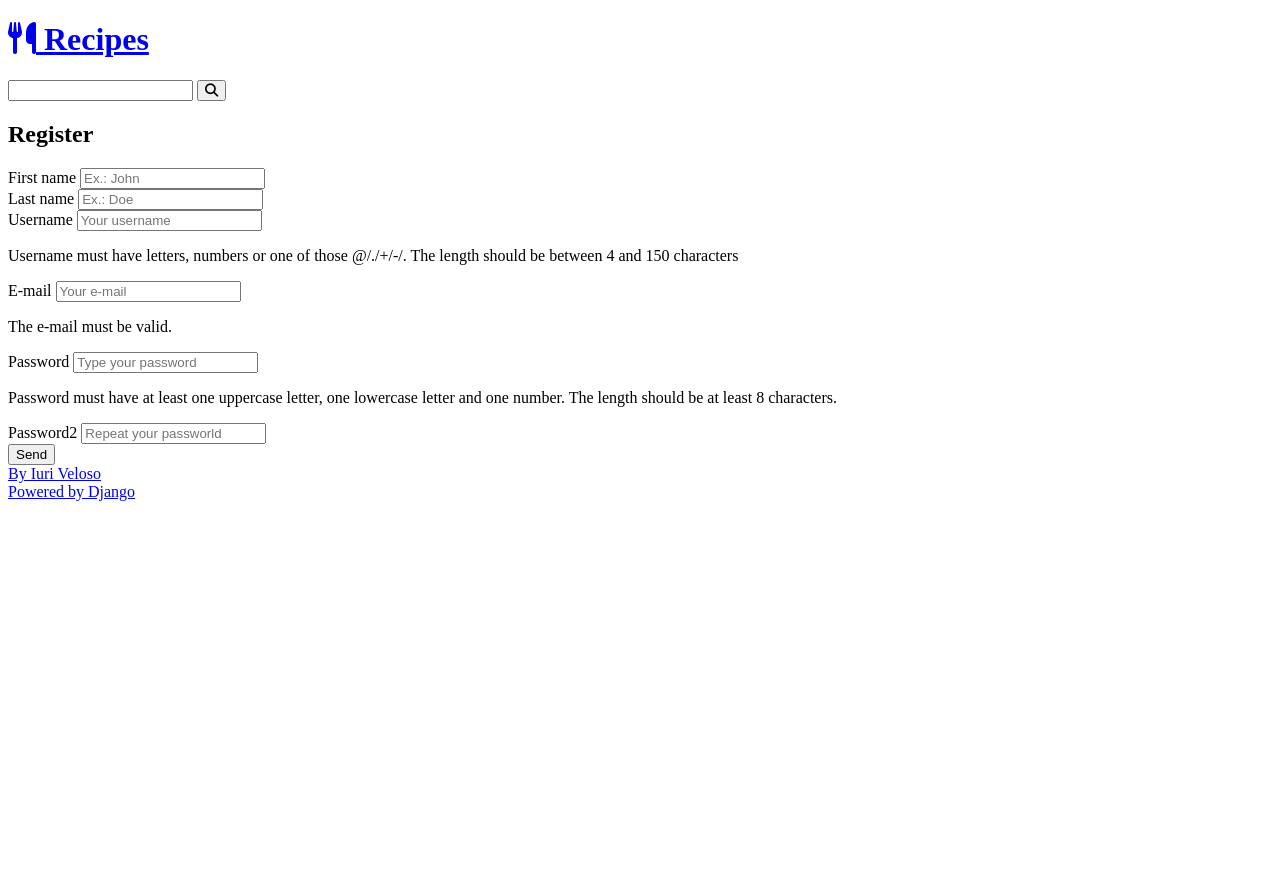
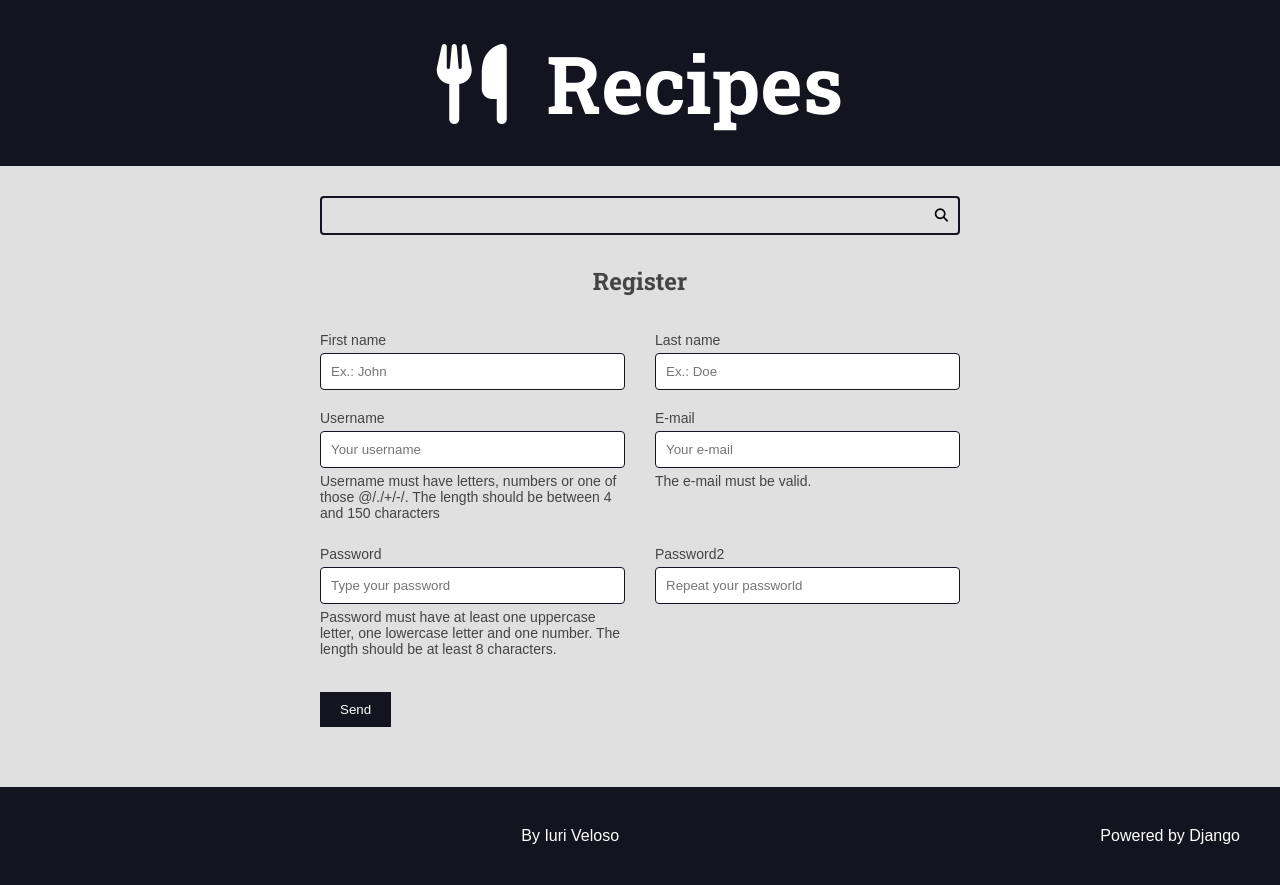
Before and after one commit to IuriVeloso/django-project-1, a Django app: page /authors/register/ in a window 1280 px wide. Before the commit the page ends 501 px from the top, so only its background shows below. Run offline with Django 5.2, Linux system fonts and the light colour scheme.

Commit message:
feat: edit pages html path

```diff
--- a/authors/forms.py
+++ b/authors/forms.py
@@ -120,7 +120,6 @@ class RegisterForm(forms.ModelForm):
 
         return email
 
-
     def clean(self):
         cleaned_data = super().clean()
 
--- a/authors/views.py
+++ b/authors/views.py
@@ -2,13 +2,14 @@ from django.http import Http404
 from django.shortcuts import redirect, render
 from django.contrib import messages
 from .forms import RegisterForm
-
+from django.urls import reverse
 
 def register_view(request):
     register_form_data = request.session.get('register_form_data', None)
     form = RegisterForm(register_form_data)
     return render(request, 'authors/pages/register_view.html', context={
-        'form': form
+        'form': form,
+        'form_action': reverse('authors:register-create')
         })
 
 def register_create(request):
--- /dev/null
+++ b/base_static/global/css/styles.css
@@ -0,0 +1,422 @@
+:root {
+	--color-primary: #269fe6;
+	--color-primary-hover: #2086c2;
+	--color-primary-dark: #13141f;
+	--color-primary-dark-hover: #212336;
+	--color-primary-light: #d4ecfa;
+	--color-primary-light-hover: #bdd8e7;
+
+	--color-white: #fff;
+	--color-black: #000;
+
+	--color-dark-text: #444;
+	--color-info-light: #cce5ff;
+	--color-debug-light: #cce5ff;
+	--color-success-light: #d4edda;
+	--color-alert-light: #fff3cd;
+	--color-warning-light: #fff3cd;
+	--color-error-light: #f8d7da;
+
+	--color-info-dark: #4d86c4;
+	--color-debug-dark: #4d86c4;
+	--color-success-dark: #4a9c5d;
+	--color-alert-dark: #927f40;
+	--color-warning-dark: #927f40;
+	--color-error-dark: #da525d;
+
+	--color-gray-0: #f9f9f9;
+	--color-gray-1: #e0e0e0;
+	--color-gray-2: #c7c7c7;
+	--color-gray-3: #aeaeae;
+	--color-gray-4: #959595;
+	--color-gray-5: #7d7d7d;
+	--color-gray-6: #646464;
+	--color-gray-7: #4b4b4b;
+	--color-gray-8: #323232;
+	--color-gray-9: #191919;
+
+	--font-primary: sans-serif;
+	--font-headings: 'Roboto Slab', serif;
+
+	--spacing-gutter-medium: 3rem;
+	--spacing-gutter-large: 4rem;
+  }
+
+  * {
+	padding: 0;
+	margin: 0;
+	box-sizing: border-box;
+  }
+
+  html {
+	font-size: 62.5%;
+  }
+
+  body {
+	font-size: 1.6rem;
+	font-family: var(--font-primary);
+	background: var(--color-gray-1);
+	color: var(--color-dark-text);
+  }
+
+  h1,
+  h2,
+  h3,
+  h4,
+  h5,
+  h6 {
+	font-family: var(--font-headings);
+  }
+
+  .container {
+	max-width: 144rem;
+	margin: 0 auto;
+	padding: var(--spacing-gutter-medium);
+  }
+
+  .main-header-container {
+	background: var(--color-primary-dark);
+  }
+
+  .main-logo {
+	font-size: 4rem;
+	color: var(--color-white);
+	text-decoration: none;
+	display: flex;
+	flex-flow: row nowrap;
+	align-items: center;
+	justify-content: center;
+	width: fit-content;
+	margin: 0 auto;
+  }
+
+  .main-logo-icon {
+	margin-right: 2rem;
+  }
+
+  .search-form {
+	border: 0.2rem solid var(--color-primary-dark);
+	max-width: 64rem;
+	margin: 0 auto;
+	border-radius: 0.4rem;
+	position: relative;
+	transition: all 300ms ease-in-out;
+  }
+
+  .search-input,
+  .search-button {
+	border: none;
+	background: none;
+	outline: none;
+	padding: 1rem;
+	transition: all 300ms ease-in-out;
+  }
+
+  .search-input {
+	width: 100%;
+	padding-right: 3rem;
+  }
+
+  .search-button {
+	position: absolute;
+	top: 0;
+	right: 0;
+  }
+
+  .search-button:focus {
+	outline: 1px solid var(--color-primary);
+	background: rgba(0, 0, 0, 0.05);
+  }
+
+  .search-form:focus-within {
+	border-color: var(--color-primary);
+	background: var(--color-white);
+  }
+
+  .search-form:focus-within .search-button {
+	color: var(--color-primary);
+  }
+
+  .main-content {
+	padding-top: 0;
+  }
+
+  .main-content-list {
+	display: grid;
+	grid-template-columns: repeat(auto-fit, minmax(340px, 1fr));
+	gap: var(--spacing-gutter-large);
+  }
+
+  .recipe {
+	background: var(--color-white);
+	box-shadow: -5px 5px 10px rgba(0, 0, 0, 0.2);
+	transform: scale(1);
+	transition: all 300ms ease-in-out;
+	border-radius: 0.4rem;
+	overflow: hidden;
+  }
+
+  .recipe img {
+	max-width: 100%;
+  }
+
+  .recipe-list-item {
+	max-width: 64rem;
+	height: fit-content;
+  }
+
+  .recipe-list-item:hover {
+	transform: scale(1.02);
+	box-shadow: -8px 8px 18px rgba(0, 0, 0, 0.25);
+  }
+
+  .recipe-title-container {
+	padding: var(--spacing-gutter-medium);
+	padding-bottom: 2rem;
+  }
+
+  .recipe-title-container a {
+	text-decoration: none;
+	color: var(--color-primary-dark);
+  }
+
+  .recipe-author {
+	padding: 0 var(--spacing-gutter-medium);
+  }
+
+  .recipe-content {
+	padding: var(--spacing-gutter-medium);
+	padding-top: 2rem;
+  }
+
+  .recipe-author-item {
+	color: var(--color-gray-4);
+	margin-right: 1rem;
+	font-style: italic;
+	font-size: 1.4rem;
+  }
+
+  .recipe-author a {
+	color: var(--color-primary);
+	transition: all 300ms ease-in-out;
+	text-decoration: none;
+  }
+
+  .recipe-author a:hover {
+	color: var(--color-primary-dark);
+  }
+
+  .recipe-meta-container {
+	display: flex;
+	flex-flow: row wrap;
+	padding: var(--spacing-gutter-medium);
+	background: var(--color-gray-1);
+  }
+
+  .recipe-meta {
+	display: flex;
+	flex-flow: column nowrap;
+	flex-shrink: 1;
+	flex-grow: 1;
+	text-align: center;
+  }
+
+  .recipe-meta-title {
+	font-size: 1.6rem;
+  }
+
+  .recipe-footer a {
+	background: var(--color-primary-dark);
+	display: block;
+	color: var(--color-white);
+	text-decoration: none;
+	text-align: center;
+	padding: 1.5rem var(--spacing-gutter-medium);
+	transition: all 300ms ease-in-out;
+  }
+
+  .recipe-footer a:hover {
+	filter: brightness(2);
+  }
+
+  .main-content-detail .recipe-list-item {
+	max-width: 84rem;
+	margin: 0 auto;
+  }
+
+  .main-content-detail .recipe-list-item:hover {
+	transform: scale(1);
+	box-shadow: -5px 5px 15px rgba(0, 0, 0, 0.2);
+  }
+
+  .preparation-steps {
+	padding: var(--spacing-gutter-medium);
+  }
+
+  .main-footer {
+	display: flex;
+	align-items: center;
+	justify-content: space-between;
+	background: var(--color-primary-dark);
+	color: var(--color-white);
+	padding: var(--spacing-gutter-large);
+  }
+
+  .main-footer a {
+	color: var(--color-white);
+	text-decoration: none;
+	transition: all 300ms ease-in-out;
+  }
+
+  .main-footer a:hover {
+	filter: brightness(0.8);
+  }
+
+  .preparation-steps h1,
+  .preparation-steps h2,
+  .preparation-steps h3,
+  .preparation-steps h4,
+  .preparation-steps h5,
+  .preparation-steps h6,
+  .preparation-steps p,
+  .preparation-steps pre {
+	margin: 2rem 0;
+  }
+
+  .preparation-steps ol,
+  .preparation-steps ul {
+	margin: 2rem;
+	padding: 0 2rem;
+  }
+
+  .pagination-content {
+	display: flex;
+	flex-flow: row wrap;
+	gap: 1rem 0.5rem;
+  }
+  .pagination .page-item {
+	background: var(--color-gray-3);
+	padding: 0.5rem 1rem;
+  }
+
+  .pagination .page-link {
+	text-decoration: none;
+	background: var(--color-primary);
+	color: var(--color-white);
+  }
+
+  .pagination .page-current {
+	background: var(--color-primary-dark);
+  }
+
+  /* Forms */
+  .form-content {
+	max-width: 64rem;
+	margin: 0 auto;
+	margin-bottom: var(--spacing-gutter-medium);
+  }
+
+  .form-content label,
+  .form-content .help-text,
+  .errorlist {
+	display: block;
+	margin: 0.5rem 0;
+	font-size: 1.4rem;
+	list-style-type: none;
+  }
+
+  .errorlist {
+	color: var(--color-error-dark);
+  }
+
+  .form-content input {
+	width: 100%;
+	padding: 1rem;
+	border-radius: 0.4rem;
+	border: 1px solid var(--color-primary-dark);
+  }
+
+  .form-content-grid {
+	display: grid;
+	grid-template-columns: repeat(auto-fit, minmax(30rem, 1fr));
+	gap: calc(var(--spacing-gutter-medium) / 2) var(--spacing-gutter-medium);
+  }
+
+  .form-content button {
+	padding: 1rem 2rem;
+	border: none;
+	background: var(--color-primary-dark);
+	color: var(--color-white);
+  }
+
+  /* Messages */
+  .messages-container {
+	display: flex;
+	flex-flow: column nowrap;
+	gap: calc(var(--spacing-gutter-medium) / 2);
+  }
+
+  .message {
+	padding: 1rem;
+	border-radius: 4px;
+	border: 1px solid var(--color-dark-text);
+	background: var(--color-gray-2);
+	color: var(--color-dark-text);
+  }
+
+  .message-error {
+	border: 1px solid var(--color-error-dark);
+	background: var(--color-error-light);
+	color: var(--color-error-dark);
+  }
+
+  .message-success {
+	border: 1px solid var(--color-success-dark);
+	background: var(--color-success-light);
+	color: var(--color-success-dark);
+  }
+
+  .message-warning {
+	border: 1px solid var(--color-warning-dark);
+	background: var(--color-warning-light);
+	color: var(--color-warning-dark);
+  }
+
+  .message-alert {
+	border: 1px solid var(--color-alert-dark);
+	background: var(--color-alert-light);
+	color: var(--color-alert-dark);
+  }
+
+  .message-info {
+	border: 1px solid var(--color-info-dark);
+	background: var(--color-info-light);
+	color: var(--color-info-dark);
+  }
+
+  .message-debug {
+	border: 1px solid var(--color-debug-dark);
+	background: var(--color-debug-light);
+	color: var(--color-debug-dark);
+  }
+
+  /* Generics */
+
+  .center {
+	text-align: center;
+  }
+
+  .m-x {
+	margin: 0 var(--spacing-gutter-medium);
+  }
+
+  .m-y {
+	margin: var(--spacing-gutter-medium) 0;
+  }
+
+  @media (max-width: 600px) {
+	.main-content-list,
+	.form-content-grid {
+	  grid-template-columns: repeat(auto-fit, minmax(100%, 1fr));
+	}
+  }
--- a/base_templates/global/base.html
+++ b/base_templates/global/base.html
@@ -1,20 +1,20 @@
 <!DOCTYPE html>
 <html lang="pt-BR">
 	<head>
-		{% include 'recipes/partial/head.html' %}
+		{% include 'global/partials/head.html' %}
 		<title> {% block title %}{% endblock title %} Recipes</title>
 
 		<body>
-			{% include 'recipes/partial/header.html' %}
-			{% include 'recipes/partial/search.html' %}
+			{% include 'global/partials/header.html' %}
+			{% include 'global/partials/search.html' %}
 
 			<main class="main-content-container">
 				{% block content %}{% endblock content %}
 			</main>
 
-			{% include 'recipes/partial/pagination.html' %}
+			{% include 'global/partials/pagination.html' %}
 
-			{% include 'recipes/partial/footer.html' %}
+			{% include 'global/partials/footer.html' %}
 		</body>
 </head>
 </html>
--- a/recipes/templates/recipes/partial/head.html
+++ b/base_templates/global/partials/head.html
@@ -17,5 +17,5 @@
 <link rel="preconnect" href="https://fonts.gstatic.com" crossorigin>
 <link href="https://fonts.googleapis.com/css2?family=Roboto+Slab:wght@100..900&display=swap" rel="stylesheet">
 
-<link rel="stylesheet" href="{% static "recipes/css/styles.css" %}" class="css">
+<link rel="stylesheet" href="{% static "global/css/styles.css" %}" class="css">
 <link rel="stylesheet" href="{% static "global/css/global-style.css" %}" class="css">
--- a/recipes/templates/recipes/pages/home.html
+++ b/recipes/templates/recipes/pages/home.html
@@ -4,7 +4,7 @@
 
 {% block content %}
 
-	{% include "recipes/partial/message.html" %}
+	{% include "global/partials/message.html" %}
 
 	<div class="main-content main-content-list container">
 		{% for recipe in recipes %}
```
Also changed, not shown: authors/templates/authors/pages/register_view.html (+2 -41 lines), base_templates/global/partials/form.html (added, +40 -0 lines), base_templates/global/partials/footer.html (renamed from recipes/templates/recipes/partial/footer.html), base_templates/global/partials/header.html (renamed from recipes/templates/recipes/partial/header.html), base_templates/global/partials/message.html (renamed from recipes/templates/recipes/partial/message.html), base_templates/global/partials/pagination.html (renamed from recipes/templates/recipes/partial/pagination.html), base_templates/global/partials/search.html (renamed from recipes/templates/recipes/partial/search.html).
